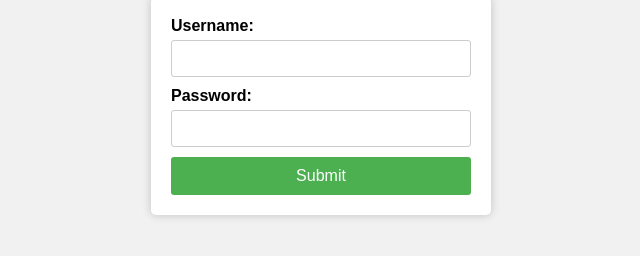
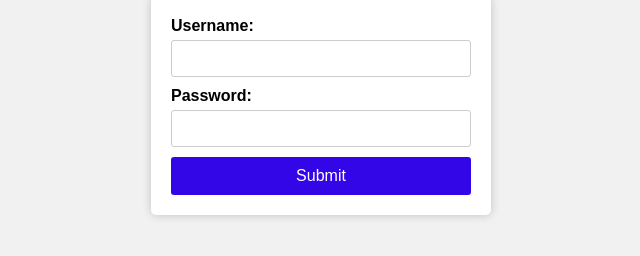
Before and after one commit to okotjoshua/Simple_Login, a plain HTML site: page index.html in a window 1280 px wide. Shown: the part 88-344 px from the top of the page, without its empty margins (319-959 px from the left). Drawn offline with Linux system fonts and the light colour scheme.

Commit message:
Update style.css

```diff
--- a/style.css
+++ b/style.css
@@ -35,7 +35,7 @@ input[type="text"], input[type="password"] {
 }
 
 input[type="submit"] {
-	background-color: #4CAF50;
+	background-color: #3306e7;
 	color: #fff;
 	padding: 10px;
 	border: none;
@@ -46,5 +46,5 @@ input[type="submit"] {
 }
 
 input[type="submit"]:hover {
-	background-color: #45a049;
+	background-color: #e30505;
 }
```
